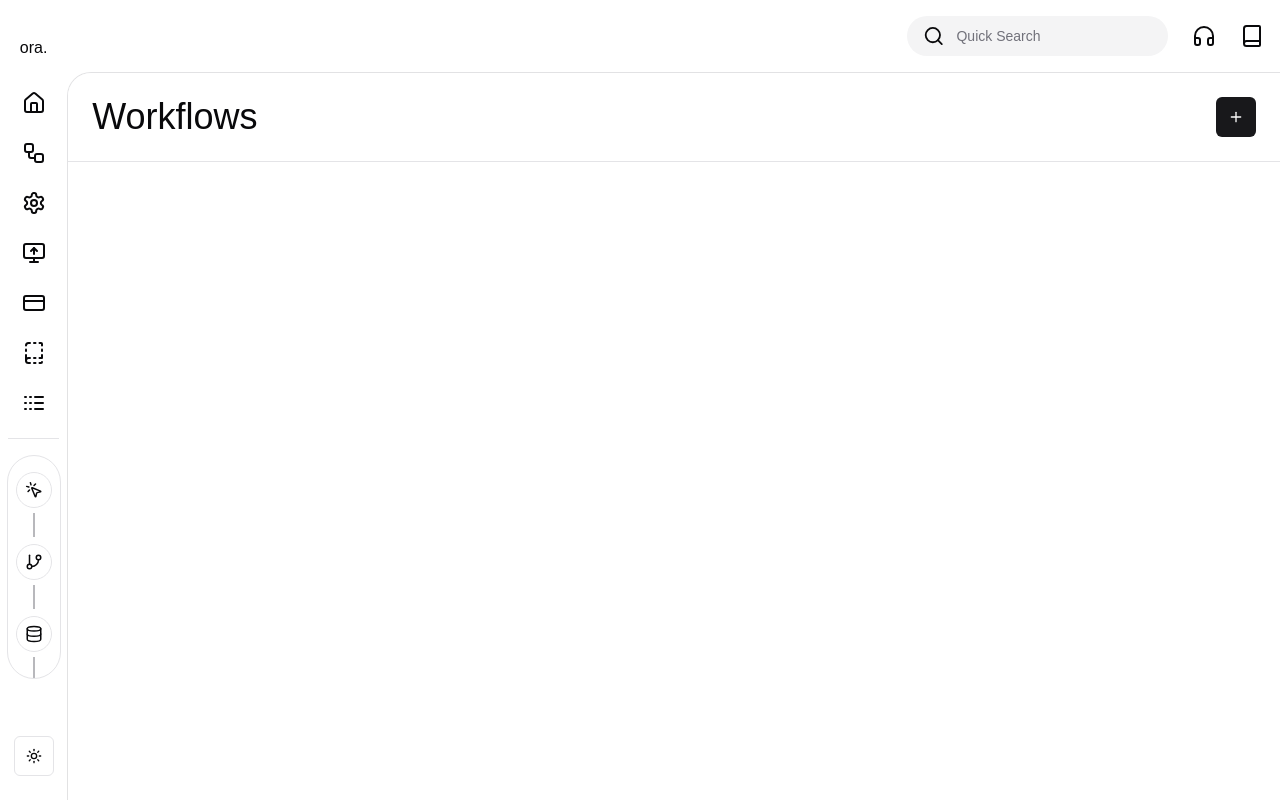
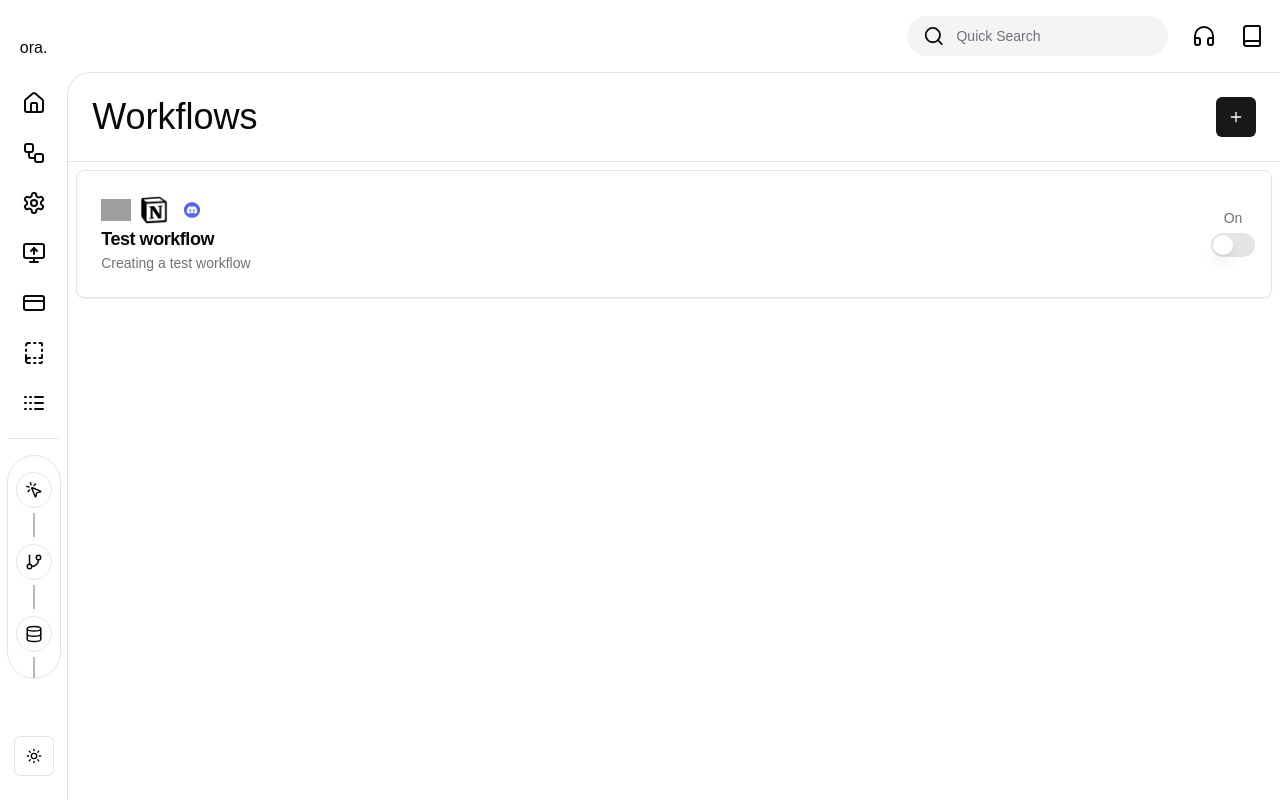
Before and after one commit to Harshalvk/ora, a Next.js app: page /workflows in a window 1280 px wide. Built offline with nearby package versions, Linux system fonts and the light colour scheme; grey boxes are pictures that could not be loaded.

Commit message:
ADD: create & add custom workflow card

```diff
--- /dev/null
+++ b/src/app/(main)/(pages)/workflows/_components/Workflow.tsx
@@ -0,0 +1,64 @@
+import {
+  Card,
+  CardDescription,
+  CardHeader,
+  CardTitle,
+} from "@/components/ui/card";
+import { Label } from "@/components/ui/label";
+import { Switch } from "@/components/ui/switch";
+import Image from "next/image";
+import Link from "next/link";
+import React from "react";
+
+type Props = {
+  name: string;
+  description: string;
+  id: string;
+  publish: boolean | null;
+};
+
+const Workflow = ({ name, description, id, publish }: Props) => {
+  return (
+    <Card className="flex w-full items-center justify-between">
+      <CardHeader className="flex flex-col gap-4">
+        <Link href={`/workflows/editor/${id}`}>
+          <div className="flex flex-row gap-2">
+            <Image
+              src={"/googleDrive.png"}
+              alt="Google Drive"
+              height={30}
+              width={30}
+              className="object-contain"
+            />
+            <Image
+              src={"/notion.png"}
+              alt="Google Drive"
+              height={30}
+              width={30}
+              className="object-contain"
+            />
+            <Image
+              src={"/discord.png"}
+              alt="Google Drive"
+              height={30}
+              width={30}
+              className="object-contain"
+            />
+          </div>
+          <div>
+            <CardTitle className="text-lg">{name}</CardTitle>
+            <CardDescription>{description}</CardDescription>
+          </div>
+        </Link>
+      </CardHeader>
+      <div className="flex flex-col items-center gap-2 p-4">
+        <Label htmlFor="airplane-mode" className="text-muted-foreground">
+          On
+        </Label>
+        <Switch id="airplane-mode" />
+      </div>
+    </Card>
+  );
+};
+
+export default Workflow;
--- /dev/null
+++ b/src/app/(main)/(pages)/workflows/_components/index.tsx
@@ -0,0 +1,21 @@
+import React from "react";
+import Workflow from "./Workflow";
+
+type Props = {};
+
+const Workflows = (props: Props) => {
+  return (
+    <div className="relative flex flex-col gap-4">
+      <section className="flex flex-col m-2">
+        <Workflow
+          description="Creating a test workflow"
+          name="Test workflow"
+          id="kjfoijewa324fasdfj"
+          publish={false}
+        />
+      </section>
+    </div>
+  );
+};
+
+export default Workflows;
--- a/src/app/(main)/(pages)/workflows/page.tsx
+++ b/src/app/(main)/(pages)/workflows/page.tsx
@@ -1,7 +1,8 @@
-import React from 'react'
-import WorkflowButton from './_components/WorkflowButton'
+import React from "react";
+import WorkflowButton from "./_components/WorkflowButton";
+import Workflows from "./_components";
 
-type Props = {}
+type Props = {};
 
 const Page = (props: Props) => {
   return (
@@ -10,8 +11,9 @@ const Page = (props: Props) => {
         Workflows
         <WorkflowButton />
       </h1>
+      <Workflows />
     </div>
-  )
-}
+  );
+};
 
-export default Page
+export default Page;
```
